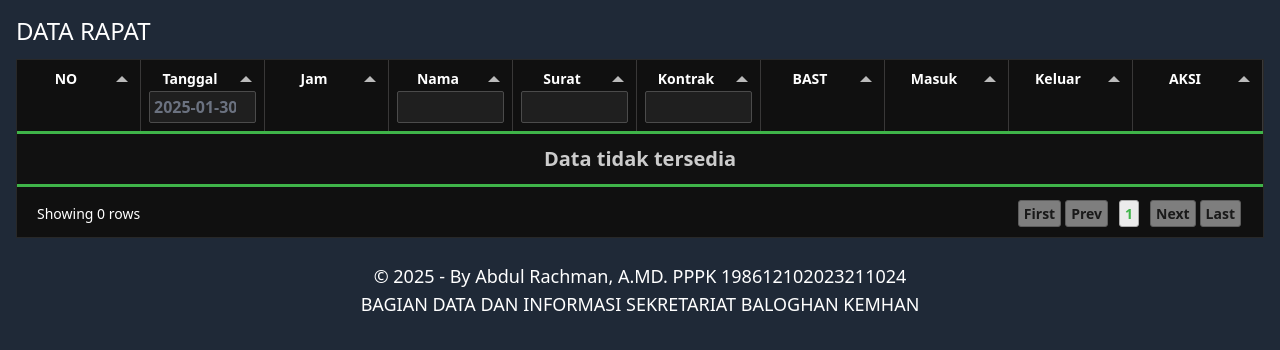
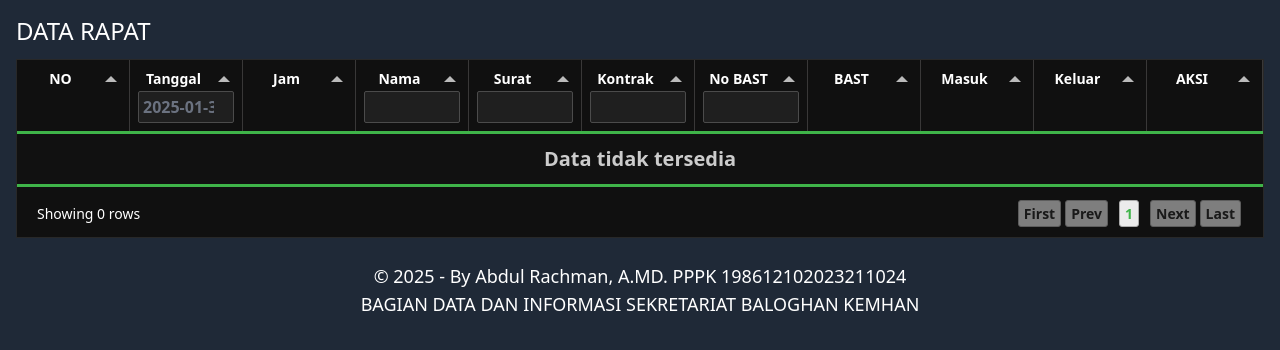
Before and after one commit to nice9uy/rapat_proglap, a Django app: page /data_rapat/ in a window 1280 px wide. Shown: the part 65-415 px from the top of the page. Run offline with Django 5.2, Linux system fonts and the light colour scheme; the visitor is signed in with stand-in values (Sample User, id 1); data that the repository does not hold is empty; some libraries are stand-ins or nearby versions.

Commit message:
fix: menambahkann kolom

```diff
--- a/data_rapat/admin.py
+++ b/data_rapat/admin.py
@@ -13,11 +13,13 @@ class ListDbDataRapat(admin.ModelAdmin):
         "judul_surat",
         "judul_kontrak",
         "file_bast",
+        "no_bast",
         "kas_masuk",
         "kas_keluar",
         "created_at",
         "tanggal_update",
-        "jam_update"
+        "jam_update",
+        "pengecualian"
     )
 
 admin.site.register(DataRapatDb, ListDbDataRapat)
--- a/data_rapat/models.py
+++ b/data_rapat/models.py
@@ -16,6 +16,8 @@ class DataRapatDb(models.Model):
     tanggal_update = models.DateField(null=True, blank=True)
     jam_update= models.TimeField(null=True, blank=True)
     file_bast = models.FileField(upload_to='BAST/', null=True, blank=True)
+    no_bast =  models.CharField(max_length=100, null=True, blank=True)
+    pengecualian = models.BooleanField(default=False)
 
     def __str__(self):
         return self.judul_kontrak
--- a/data_rapat/views.py
+++ b/data_rapat/views.py
@@ -1,21 +1,15 @@
 from datetime import datetime
-import os
 from django.shortcuts import get_object_or_404, render, redirect
 from django.contrib.auth.decorators import login_required
 import bleach
 from datetime import time
 from django.http import JsonResponse
-
-# from perubahan_data.models import PerubahanData
 from .models import DataRapatDb
 from tambah_user.models import NamaDb
 from django.contrib import messages
 from django.core.paginator import Paginator
 import logging
 from django.db import transaction
-# from django.conf import settings
-# import magic
-
 
 logger = logging.getLogger(__name__)
 
@@ -37,6 +31,7 @@ def data_rapat(request):
             "kas_masuk",
             "kas_keluar",
             "file_bast",
+            "no_bast",
         )
     )
 
@@ -96,7 +91,8 @@ def data_rapat_api(request):
                     "judul_kontrak": obj.judul_kontrak or "",
                     "kas_masuk": float(obj.kas_masuk or 0),
                     "kas_keluar": float(obj.kas_keluar or 0),
-                    "file_bast": file_bast_url,  # URL lengkap: /media/... atau https://...
+                    "file_bast": file_bast_url,
+                    "no_bast": obj.no_bast,
                 }
             )
 
@@ -175,6 +171,14 @@ def tambah_data_rapat(request):
             strip=True,
         )
 
+        no_bast = bleach.clean(
+            str(request.POST.get("no_bast", "")).upper(),
+            tags=[],
+            attributes={},
+            protocols=[],
+            strip=True,
+        )
+
         if request.user.is_superuser:
             kas_masuk_raw = bleach.clean(
                 (request.POST.get("kas_masuk", "")),
@@ -211,6 +215,7 @@ def tambah_data_rapat(request):
                     kas_masuk=kas_masuk,
                     kas_keluar=kas_keluar,
                     file_bast=uploaded_file_bast,
+                    no_bast = no_bast
                 )
 
                 messages.success(request, "Data Rapat berhasil ditambahkan.")
@@ -255,6 +260,7 @@ def tambah_data_rapat(request):
                     kas_keluar=kas_keluar,
                     tanggal_update=tgl_sekarang,
                     jam_update=jam_sekarang,
+                    no_bast = no_bast
                 )
 
                 messages.success(request, "Data Rapat berhasil ditambahkan.")
@@ -284,6 +290,7 @@ def tambah_data_rapat(request):
                     judul_surat=surat,
                     judul_kontrak=kontrak,
                     file_bast=uploaded_file_bast,
+                    no_bast = no_bast
                 )
 
                 messages.success(request, "Data Rapat berhasil ditambahkan.")
@@ -353,6 +360,15 @@ def edit_data_rapat(request, rapat_id):
             NamaDb.objects.filter(nama=nama).values_list("id", flat=True).first()
         )
 
+
+        no_bast = bleach.clean(
+            str(request.POST.get("no_bast", "")).upper(),
+            tags=[],
+            attributes={},
+            protocols=[],
+            strip=True,
+        )
+
         uploaded_file = request.FILES.get("bast_file")
 
         if uploaded_file is None:
@@ -370,6 +386,7 @@ def edit_data_rapat(request, rapat_id):
             data_rapat.judul_surat = surat
             data_rapat.judul_kontrak = kontrak
             data_rapat.file_bast = file_bast
+            data_rapat.no_bast = no_bast
             data_rapat.save()
 
             messages.success(request, "Data Rapat berhasil diedit.")
@@ -394,6 +411,7 @@ def edit_data_rapat(request, rapat_id):
                 data_rapat.judul_surat = surat
                 data_rapat.judul_kontrak = kontrak
                 data_rapat.file_bast = file_bast
+                data_rapat.no_bast = no_bast
                 data_rapat.save()
 
                 messages.success(request, "Data Rapat berhasil diedit.")
@@ -406,6 +424,7 @@ def edit_data_rapat(request, rapat_id):
                 data_rapat.judul_surat = surat
                 data_rapat.judul_kontrak = kontrak
                 data_rapat.file_bast = file_bast
+                data_rapat.no_bast = no_bast
                 data_rapat.save()
 
                 messages.success(request, "Data Rapat berhasil diedit.")
--- a/templates/data_rapat/modal/modal_edit_rapat/anggota.html
+++ b/templates/data_rapat/modal/modal_edit_rapat/anggota.html
@@ -60,6 +60,11 @@
                             <label for="name" class="block mb-1 mt-2 text-sm font-medium text-white" >KONTRAK</label>
                             <input type="text" name="kontrak" id="nama_satker_lengkap" class="bg-gray-600 border border-gray-300 text-white text-sm rounded-lg focus:ring-primary-600 focus:border-primary-600 block w-full p-2.5 placeholder:text-gray-300" value="{{ data.judul_kontrak }}" placeholder="" required="true"  >
 
+                            <label for="name" class="block mb-1 mt-2 text-sm font-medium text-white ">NO BAST (OPSIONAL)</label>
+                            <input type="text" name="no_bast" id="no_bast" class="bg-gray-600 border border-gray-300 text-white text-sm rounded-lg focus:ring-primary-600 focus:border-primary-600 block w-full p-2.5 placeholder:text-gray-300" placeholder="" value="{{ data.no_bast }}" >
+
+
+
                             <label class="block mb-2 mt-2 text-sm font-medium text-gray-900 dark:text-white" for="small_size">BERITA ACARA SERAH TERIMA </label>
                             <input class="block w-full text-xs text-gray-900 border border-white rounded-lg cursor-pointer bg-gray-50 dark:text-gray-400 focus:outline-none dark:bg-gray-700 dark:border-gray-600 dark:placeholder-gray-400" name="bast_file" id="small_size" accept=".pdf" type="file">
                             <span class="text-yellow-300 text-xs font-bold ml-1 dark:text-yellow-300">File saat ini: {{ data.file_bast }} </span>
--- a/templates/data_rapat/modal/modal_edit_rapat/pengawas.html
+++ b/templates/data_rapat/modal/modal_edit_rapat/pengawas.html
@@ -65,6 +65,11 @@
                             <label for="name" class="block mb-1 mt-2 text-sm font-medium text-white" >KONTRAK</label>
                             <input type="text" name="kontrak" id="nama_satker_lengkap" class="bg-gray-600 border border-gray-300 text-white text-sm rounded-lg focus:ring-primary-600 focus:border-primary-600 block w-full p-2.5 placeholder:text-gray-300" value="{{ data.judul_kontrak }}" placeholder="" required="true"  >
 
+                            <label for="name" class="block mb-1 mt-2 text-sm font-medium text-white ">NO BAST (OPSIONAL)</label>
+                            <input type="text" name="no_bast" id="no_bast" class="bg-gray-600 border border-gray-300 text-white text-sm rounded-lg focus:ring-primary-600 focus:border-primary-600 block w-full p-2.5 placeholder:text-gray-300" placeholder="" value="{{ data.no_bast }}"  >
+
+
+
                             <label class="block mb-2 mt-2 text-sm font-medium text-gray-900 dark:text-white" for="small_size">BERITA ACARA SERAH TERIMA </label>
                             <input class="block w-full text-xs text-gray-900 border border-white rounded-lg cursor-pointer bg-gray-50 dark:text-gray-400 focus:outline-none dark:bg-gray-700 dark:border-gray-600 dark:placeholder-gray-400" name="bast_file" id="small_size" accept=".pdf" type="file">
                             <span class="text-yellow-300 text-xs font-bold ml-1 dark:text-yellow-300">File saat ini: {{ data.file_bast }} </span>
--- a/templates/data_rapat/modal/modal_edit_rapat/superuser.html
+++ b/templates/data_rapat/modal/modal_edit_rapat/superuser.html
@@ -72,6 +72,11 @@
                                 <label for="name" class="block mb-1 mt-2 text-sm font-medium text-white" >KONTRAK</label>
                                 <input type="text" name="kontrak" id="nama_satker_lengkap" class="bg-gray-600 border border-gray-300 text-white text-sm rounded-lg focus:ring-primary-600 focus:border-primary-600 block w-full p-2.5 placeholder:text-gray-300" value="{{ data.judul_kontrak }}" placeholder="" required="true"  >
 
+                                <label for="name" class="block mb-1 mt-2 text-sm font-medium text-white ">NO BAST (OPSIONAL)</label>
+                                <input type="text" name="no_bast" id="no_bast" class="bg-gray-600 border border-gray-300 text-white text-sm rounded-lg focus:ring-primary-600 focus:border-primary-600 block w-full p-2.5 placeholder:text-gray-300" placeholder="" value="{{ data.no_bast }}"  >
+
+
+
                                 <label class="block mb-2 mt-2 text-sm font-medium text-gray-900 dark:text-white" for="small_size">BERITA ACARA SERAH TERIMA </label>
                                 <input class="block w-full text-xs text-gray-900 border border-white rounded-lg cursor-pointer bg-gray-50 dark:text-gray-400 focus:outline-none dark:bg-gray-700 dark:border-gray-600 dark:placeholder-gray-400" name="bast_file" id="small_size" accept=".pdf" type="file">
                                 <span class="text-yellow-300 text-xs font-bold ml-1 dark:text-yellow-300">File saat ini: {{ data.file_bast }} </span>
--- a/templates/data_rapat/modal/tambah.html
+++ b/templates/data_rapat/modal/tambah.html
@@ -65,8 +65,12 @@
                             <label for="name" class="block mb-1 mt-2 text-sm font-medium text-white ">KONTRAK</label>
                             <input type="text" name="kontrak" id="nama_satker_lengkap" class="bg-gray-600 border border-gray-300 text-white text-sm rounded-lg focus:ring-primary-600 focus:border-primary-600 block w-full p-2.5 placeholder:text-gray-300" placeholder="" required="true"  >
 
-                            <label class="block mb-2 mt-2 text-sm font-medium text-gray-900 dark:text-white" for="small_size">BERITA ACARA SERAH TERIMA </label>
-                            <input class="block w-full mb-5 text-xs text-gray-900 border border-white rounded-lg cursor-pointer bg-gray-50 dark:text-gray-400 focus:outline-none dark:bg-gray-700 dark:border-gray-600 dark:placeholder-gray-400" id="small_size" type="file">
+                            <label for="name" class="block mb-1 mt-2 text-sm font-medium text-white ">NO BAST (OPSIONAL)</label>
+                            <input type="text" name="no_bast" id="no_bast" class="bg-gray-600 border border-gray-300 text-white text-sm rounded-lg focus:ring-primary-600 focus:border-primary-600 block w-full p-2.5 placeholder:text-gray-300" placeholder=""  >
+
+
+                            <label class="block mb-1 mt-2 text-sm font-medium text-gray-900 dark:text-white" for="small_size">UPLOAD BERITA ACARA SERAH TERIMA (OPSIONAL) </label>
+                            <input class="block w-full mb-5 text-xs text-gray-900 border border-white rounded-lg cursor-pointer bg-gray-50 dark:text-gray-400 focus:outline-none dark:bg-gray-700 dark:border-gray-600 dark:placeholder-gray-400" name="bast_file" id="small_size"  accept=".pdf" type="file">
 
 
                             <label for="name" class="block mb-1 mt-2 text-sm font-medium text-white">KAS MASUK</label>
--- a/templates/data_rapat/modal/tambah_untuk_anggota.html
+++ b/templates/data_rapat/modal/tambah_untuk_anggota.html
@@ -79,15 +79,19 @@
                                 required>
                             <input type="hidden" name="kas_masuk" value="0">
 
-                            <label class="block mb-2 mt-2 text-sm font-medium text-gray-900 dark:text-white" for="small_size">BERITA ACARA SERAH TERIMA </label>
+
+                            <label for="name" class="block mb-1 mt-2 text-sm font-medium text-white ">NO BAST (OPSIONAL)</label>
+                            <input type="text" name="no_bast" id="no_bast" class="bg-gray-600 border border-gray-300 text-white text-sm rounded-lg focus:ring-primary-600 focus:border-primary-600 block w-full p-2.5 placeholder:text-gray-300" placeholder=""  >
+
+
+                            <label class="block mb-1 mt-2 text-sm font-medium text-gray-900 dark:text-white" for="small_size">UPLOAD BERITA ACARA SERAH TERIMA (OPSIONAL) </label>
                             <input class="block w-full mb-5 text-xs text-gray-900 border border-white rounded-lg cursor-pointer bg-gray-50 dark:text-gray-400 focus:outline-none dark:bg-gray-700 dark:border-gray-600 dark:placeholder-gray-400" name="bast_file" id="small_size"  accept=".pdf" type="file">
-
 
                         </div>
 
                     </div>
                     <div class="text-center">
-                        <button type="submit" class="mt-3  text-white inline-flex items-center bg-blue-700  dark:bg-green-700 hover:bg-green-800 focus:ring-4 focus:outline-none focus:ring-green-300 font-medium rounded-lg text-sm px-5 py-2.5 text-center">
+                        <button type="submit" class="  text-white inline-flex items-center bg-blue-700  dark:bg-green-700 hover:bg-green-800 focus:ring-4 focus:outline-none focus:ring-green-300 font-medium rounded-lg text-sm px-5 py-2.5 text-center">
                             TAMBAH
                         </button>
 
--- a/templates/data_rapat/view_group/admin.html
+++ b/templates/data_rapat/view_group/admin.html
@@ -83,6 +83,7 @@
                 { title: "Nama", field: "nama", headerHozAlign: "center" , headerFilter:"input" },
                 { title: "Surat", field: "judul_surat", headerHozAlign: "center" , headerFilter:"input" },
                 { title: "Kontrak", field: "judul_kontrak", headerHozAlign: "center" , headerFilter:"input" },
+                { title: "No BAST", field: "no_bast", headerHozAlign: "center" , headerFilter:"input" },
 
                 {
                     title: "BAST",
--- a/templates/data_rapat/view_group/anggota.html
+++ b/templates/data_rapat/view_group/anggota.html
@@ -84,6 +84,8 @@
                 { title: "Surat", field: "judul_surat", headerHozAlign: "center" , headerFilter:"input" },
 
                 { title: "Kontrak", field: "judul_kontrak", headerHozAlign: "center" , headerFilter:"input" },
+                { title: "No BAST", field: "no_bast", headerHozAlign: "center" , headerFilter:"input" },
+
 
                 {
                     title: "BAST",
--- a/templates/data_rapat/view_group/pengawas.html
+++ b/templates/data_rapat/view_group/pengawas.html
@@ -83,6 +83,8 @@
                 { title: "Nama", field: "nama", headerHozAlign: "center" , headerFilter:"input" },
                 { title: "Surat", field: "judul_surat", headerHozAlign: "center" , headerFilter:"input" },
                 { title: "Kontrak", field: "judul_kontrak", headerHozAlign: "center" , headerFilter:"input" },
+                { title: "No BAST", field: "no_bast", headerHozAlign: "center" , headerFilter:"input" },
+
 
                 {
                     title: "BAST",
--- a/templates/data_rapat/view_group/superuser.html
+++ b/templates/data_rapat/view_group/superuser.html
@@ -83,6 +83,8 @@
                 { title: "Nama", field: "nama", headerHozAlign: "center" , headerFilter:"input" },
                 { title: "Surat", field: "judul_surat", headerHozAlign: "center" , headerFilter:"input" },
                 { title: "Kontrak", field: "judul_kontrak", headerHozAlign: "center" , headerFilter:"input" },
+                { title: "No BAST", field: "no_bast", headerHozAlign: "center" , headerFilter:"input" },
+
 
                 {
                     title: "BAST",
```
Also changed, not shown: 2 other files.
